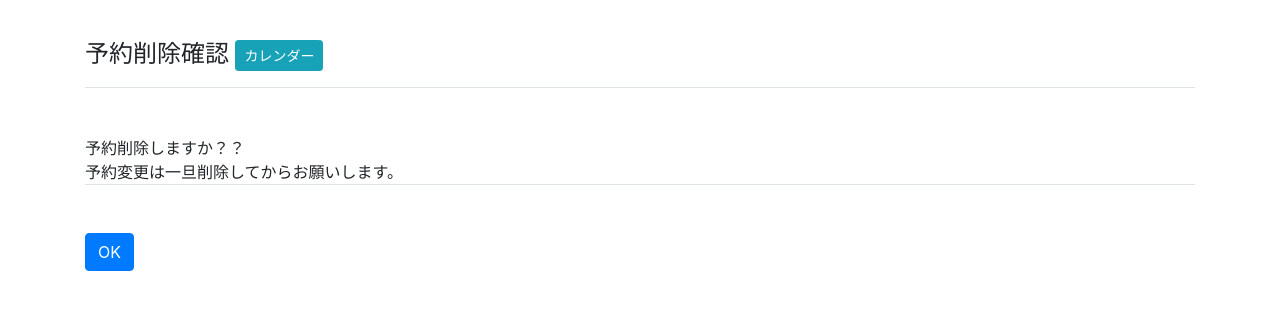
After one commit to Shinichiro-tb/takajo_django, a Django app: page /booking/delete/1/ in a window 1280 px wide. The commit adds this page. Shown: the top 310 px of the page. Run offline with Django 3.2, Linux system fonts and the light colour scheme; data comes from the database, SQL or seed files in the repository; both versions use the stored data as it was after the commit; some libraries are stand-ins or nearby versions.

Commit message:
予約削除関係

```diff
--- /dev/null
+++ b/booking/templates/booking/booking_delete.html
@@ -0,0 +1,26 @@
+<!DOCTYPE html>
+
+{% extends "booking/base.html" %}
+{% load bootstrap4 %}
+
+{% block title %}予約削除{% endblock title %}
+
+{% block content %}
+<h4 class="mt-4 mb-5 border-bottom">予約削除確認
+    <a href="{% url 'booking:calendar' %}" class="btn btn-info btn-sm my-3">カレンダー</a><br>
+</h4>
+
+<p class="mt-4 mb-5 border-bottom">
+    予約削除しますか？？<br>
+    予約変更は一旦削除してからお願いします。
+</p>
+<form action="" method="POST">
+  {% csrf_token %}
+    <div class="form-group row">
+        <div class="col-md-1">
+            <button type="submit" class="btn btn-primary ">OK</button>
+        </div>
+    </div>
+</form>
+
+{% endblock content %}
--- a/booking/templates/booking/my_page.html
+++ b/booking/templates/booking/my_page.html
@@ -24,7 +24,7 @@
         <a href="{% url 'booking:use' view.kwargs.year view.kwargs.month view.kwargs.day hour minute view.kwargs.bike %}" class="btn btn-success btn-sm my-3 btn-block">利用開始</a>
       </div>
       <div class="col-md">
-        <a href="{% url 'booking:calendar' %}" class="btn btn-danger btn-sm my-3 btn-block">予約削除</a>
+        <a href="{% url 'booking:booking_delete' booking_id %}" class="btn btn-danger btn-sm my-3 btn-block">予約削除</a>
       </div>
       <div class="col-md">
         <a href="{% url 'booking:calendar' %}" class="btn btn-info btn-sm my-3 btn-block">利用終了</a>
--- a/booking/templates/booking/use.html
+++ b/booking/templates/booking/use.html
@@ -11,7 +11,8 @@
 </h4>
 
 <p class="mt-4 mb-5 border-bottom">
-    貸出終了時刻までに{{bike}}を返してください！！<br>
+    予約時間の10分前から借りることができます。<br>
+    貸出終了時刻までに”{{view.kwargs.bike}}”を返してください！！<br>
     安全に注意して行ってらっしゃい♪<br>
 </p>
 <form action="" method="POST">
--- a/booking/urls.py
+++ b/booking/urls.py
@@ -11,5 +11,7 @@ urlpatterns = [
 
     path('mypage/<int:year>/<int:month>/<int:day>/<int:hour>/<int:min>/<str:bike>/', views.Mypage.as_view(), name='mypage'), #マイページ(貸出・削除・返却ページ)
 
-    path('use/<int:year>/<int:month>/<int:day>/<int:hour>/<int:min>/<str:bike>/', views.Use.as_view(), name='use') #使用開始ページ
+    path('use/<int:year>/<int:month>/<int:day>/<int:hour>/<int:min>/<str:bike>/', views.Use.as_view(), name='use'), #使用開始ページ
+
+    path('delete/<int:pk>/', views.BookingDelete.as_view(), name='booking_delete'),
 ]
--- a/booking/views.py
+++ b/booking/views.py
@@ -1,25 +1,27 @@
 import datetime
 from django.db.models import Q #データベース検索に使うhttps://qiita.com/okoppe8/items/66a8747cf179a538355b ⇐ここ見て（クエリの文法）！
 from django.views import generic
-from booking.models import Biketype, Schedule, Lending_book
+from booking.models import Biketype, Schedule, Lending_book #参考までにhttps://btj0.com/blog/django/method-attribute/
 
 from django.contrib import messages
 from django.shortcuts import redirect, get_object_or_404
 from booking.forms import BookForm, LendingForm
+from django.urls import reverse_lazy, reverse
 
 #from django.http import HttpResponse
 #from django.shortcuts import render
 #from django.utils import timezone
 
 def user_surch(bike_id, booking_date, booking_s_time):
-    """データベースからユーザーを探す（バイクの種類, 予約日, 予約開始時刻）[0]⇛終わりの時間、[1]⇛ユーザー"""
+    """予約表のデータベースからユーザーを探す（バイクの種類, 予約日, 予約開始時刻）[0]⇛終わりの時間、[1]⇛ユーザー、[2]⇛id"""
     #scheduleからmypageに表示するユーザーを探し当てる
     for schedule in Schedule.objects.filter(date=booking_date, start=booking_s_time, biketype=bike_id):
         booking_e_time = schedule.end
         user_name = schedule.user
+        booking_id = schedule.id
     #print(booking_e_time)
     #print(user_name)
-    return booking_e_time, user_name
+    return booking_e_time, user_name, booking_id
 
 def distplay_time(hour, minute):
     """時間表示をきれいにする(時, 分)"""
@@ -255,6 +257,7 @@ class Mypage(generic.TemplateView):
         context['minute'] = distplay_time(hour, minute)[1]
         context['e_time'] = user_surch(bike_name, booking_date, booking_s_time)[0]
         context['user'] = user_surch(bike_name, booking_date, booking_s_time)[1]
+        context['booking_id'] = user_surch(bike_name, booking_date, booking_s_time)[2]
         return context
 
 class Use(generic.CreateView):
@@ -320,3 +323,12 @@ class Use(generic.CreateView):
         """バリデーションを通らなかったとき"""
         messages.warning(self.request, 'もう一度入力してね')
         return super().form_invalid(form)
+
+class BookingDelete(generic.DeleteView):
+    """
+    予約削除ページ
+    """
+    template_name = 'booking/booking_delete.html'
+    model = Schedule
+
+    success_url = reverse_lazy("booking:calendar") #削除成功したらカレンダーへ
```
Also changed, not shown: db.sqlite3.
